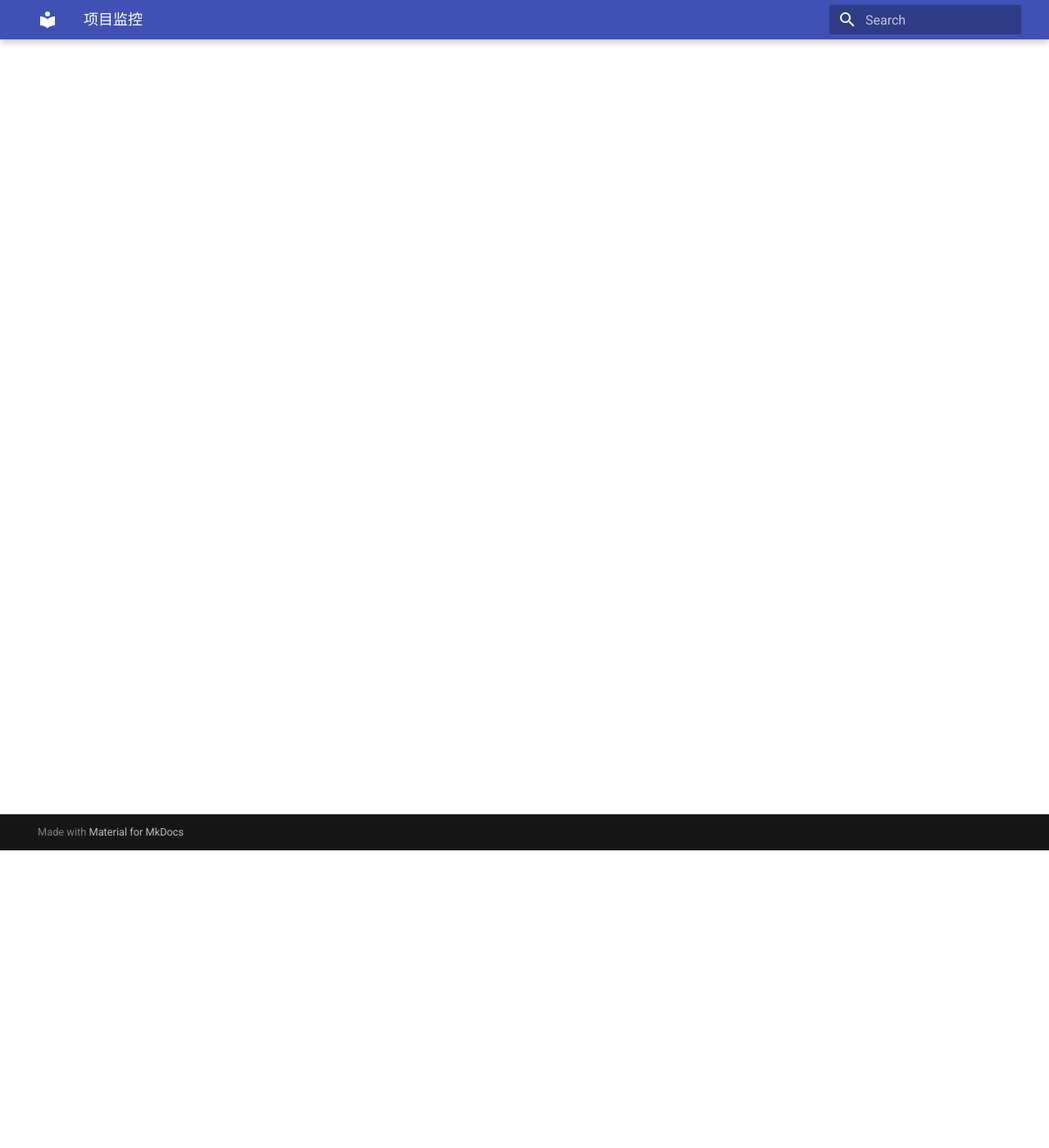
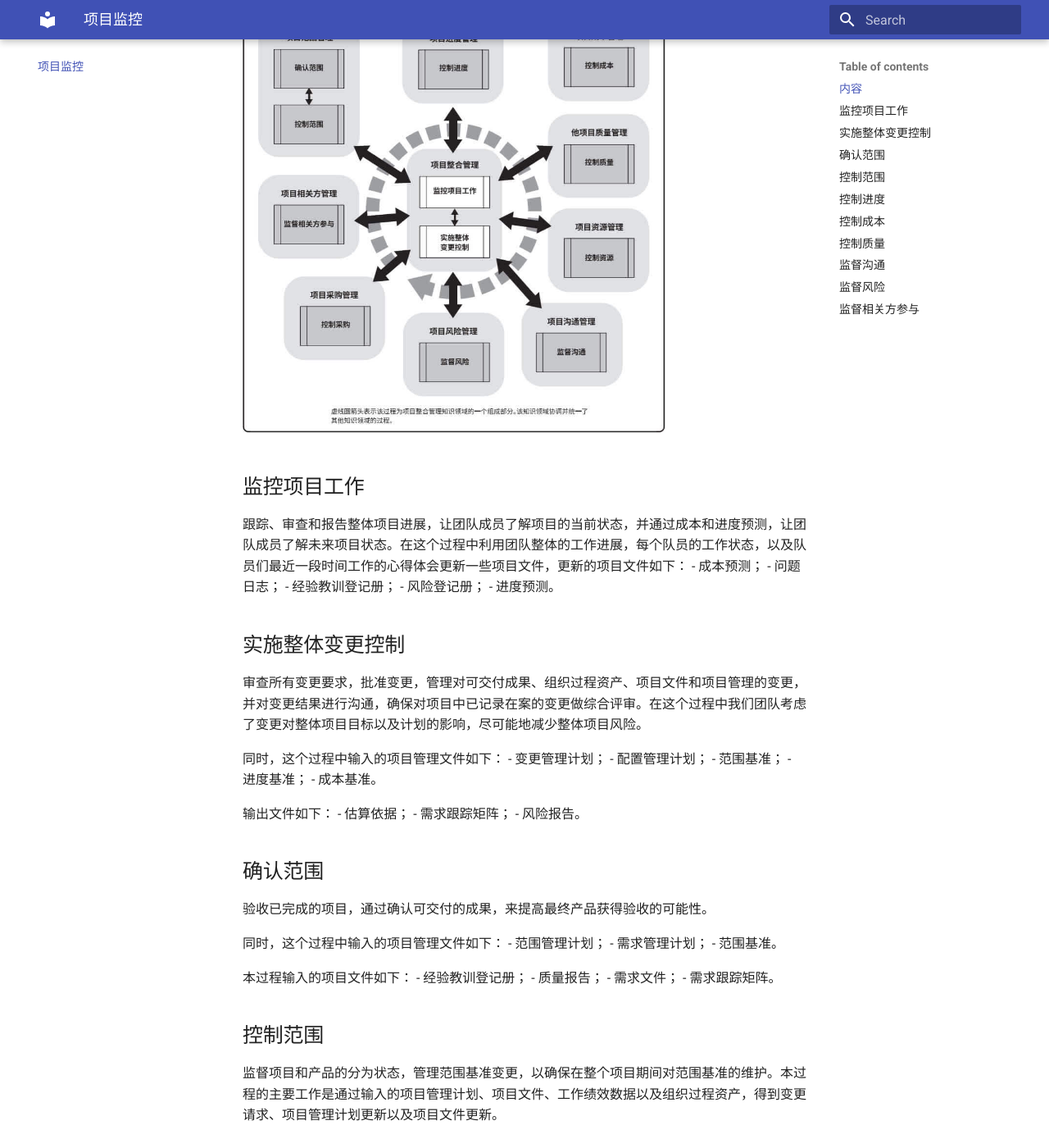
Before and after one commit to svegio/MEE5002, an MkDocs documentation site: the page built from docs/section/monitor.md, in a window 1280 px wide and 1400 px high, scrolled down 363 px. Shown: the whole window at 82% size. Built offline with MkDocs 1.6.1 and Material for MkDocs 9.7.7, drawn with Linux system fonts in a browser that asks for light colours; some of the changed text lies outside the part shown.

Commit message:
[update] 项目监控（todo）

```diff
--- a/docs/section/monitor.md
+++ b/docs/section/monitor.md
@@ -1,2 +1,128 @@
 # 项目监控
-pass
+## 内容
+持续的监督使项目团队和其他相关方得以洞察项目的健康状况，并识别需要格外注意的方面。在监控过程组，需要监督和控制在每个知识领域、每个过程组、每个生命周期阶段以及整个项目中正在进行的工作。
+
+![](../static/image/m-1.jpg){ width="75%" }
+
+
+## 监控项目工作
+跟踪、审查和报告整体项目进展，让团队成员了解项目的当前状态，并通过成本和进度预测，让团队成员了解未来项目状态。在这个过程中利用团队整体的工作进展，每个队员的工作状态，以及队员们最近一段时间工作的心得体会更新一些项目文件，更新的项目文件如下：
+- 成本预测；
+- 问题日志；
+- 经验教训登记册；
+- 风险登记册；
+- 进度预测。
+
+
+## 实施整体变更控制
+审查所有变更要求，批准变更，管理对可交付成果、组织过程资产、项目文件和项目管理的变更，并对变更结果进行沟通，确保对项目中已记录在案的变更做综合评审。在这个过程中我们团队考虑了变更对整体项目目标以及计划的影响，尽可能地减少整体项目风险。
+
+同时，这个过程中输入的项目管理文件如下：
+- 变更管理计划；
+- 配置管理计划；
+- 范围基准；
+- 进度基准；
+- 成本基准。
+
+输出文件如下：
+- 估算依据；
+- 需求跟踪矩阵；
+- 风险报告。
+
+
+## 确认范围
+验收已完成的项目，通过确认可交付的成果，来提高最终产品获得验收的可能性。
+
+同时，这个过程中输入的项目管理文件如下：
+- 范围管理计划；
+- 需求管理计划；
+- 范围基准。
+
+本过程输入的项目文件如下：
+- 经验教训登记册；
+- 质量报告；
+- 需求文件；
+- 需求跟踪矩阵。
+
+
+## 控制范围
+监督项目和产品的分为状态，管理范围基准变更，以确保在整个项目期间对范围基准的维护。本过程的主要工作是通过输入的项目管理计划、项目文件、工作绩效数据以及组织过程资产，得到变更请求、项目管理计划更新以及项目文件更新。
+
+
+## 控制进度
+监督项目状态，以更新项目进度和管理进度基准变更，以确保整个项目期间保持对进度基准的维护。
+
+本过程更新的项目管理计划组件如下：
+- 进度管理计划；
+- 进度基准；
+- 成本基准；
+- 绩效测量基准。
+
+在本过程更新的项目文件如下：
+- 假设日志；
+- 估算依据；
+- 经验教训登记册；
+- 项目进度计划；
+- 资源日历；
+- 风险登记册；
+- 进度数据。
+
+
+## 控制成本
+监督项目状态，以更新项目成本和管理成本基准变更，以确保在整个项目期间保持对成本基准的维护。本过程的主要工作是通过输入的项目管理计划、项目文件、项目资金需求、工作绩效数据以及组织过程资产来得到成本预测、变更需求、项目管理计划更新以及项目文件更新。
+
+
+## 控制质量
+监督和记录质量管理活动执行结果，核实项目可交付成果和工作已经达到主要相关方的质量要求，可供最终验收，以确保项目输出完整、正确并满足客户期望。
+
+本过程输入的项目文件如下：
+- 经验教训登记册；
+- 质量测量指标；
+- 测试与评估文件。
+
+本过程更新的项目文件如下：
+- 问题日志；
+- 经验教训登记册；
+- 风险登记册；
+- 测试与评估文件。
+
+
+## 监督沟通
+按沟通管理计划和相关方参与计划的要求开展高效的信息传递，使队员之间能够及时的沟通，确保满足项目及其相关方的信息需求。
+本过程输入的项目管理计划组件如下：
+
+本过程输入的项目管理计划组件如下：
+- 资源管理计划；
+- 沟通管理计划；
+- 相关方参与计划。
+
+本过程输入的项目文件如下：
+- 问题日志；
+- 经验教训登记册；
+- 项目沟通记录。
+
+
+## 监督风险
+在整个项目期间，监督商定的风险应对计划的实施、跟踪已识别风险、识别和分析新风险，以及评估风险管理有效性，使项目决策都基于关于整体项目风险敞口和单个项目风险的当前信息。
+
+本过程输入的项目文件如下：
+- 问题日志；
+- 经验教训登记册；
+- 风险登记册；
+- 风险报告。
+
+本过程更新的项目文件如下：
+- 假设日志；
+- 问题日志；
+- 经验教训登记册；
+- 风险登记册；
+- 风险报告。
+
+
+## 监督相关方参与
+监督项目相关方关系，并通过修订参与策略和计划来引导相关方合理参与项目，随着项目进展和环境变化，维持或提升相关方参与项目的效率和效果。
+
+本过程更新的项目管理计划组件如下：
+- 资源管理计划；
+- 沟通管理计划；
+- 相关方参与计划。
```
Also changed, not shown: README.md (+2 -2 lines), docs/static/image/m-1.jpg (added).
